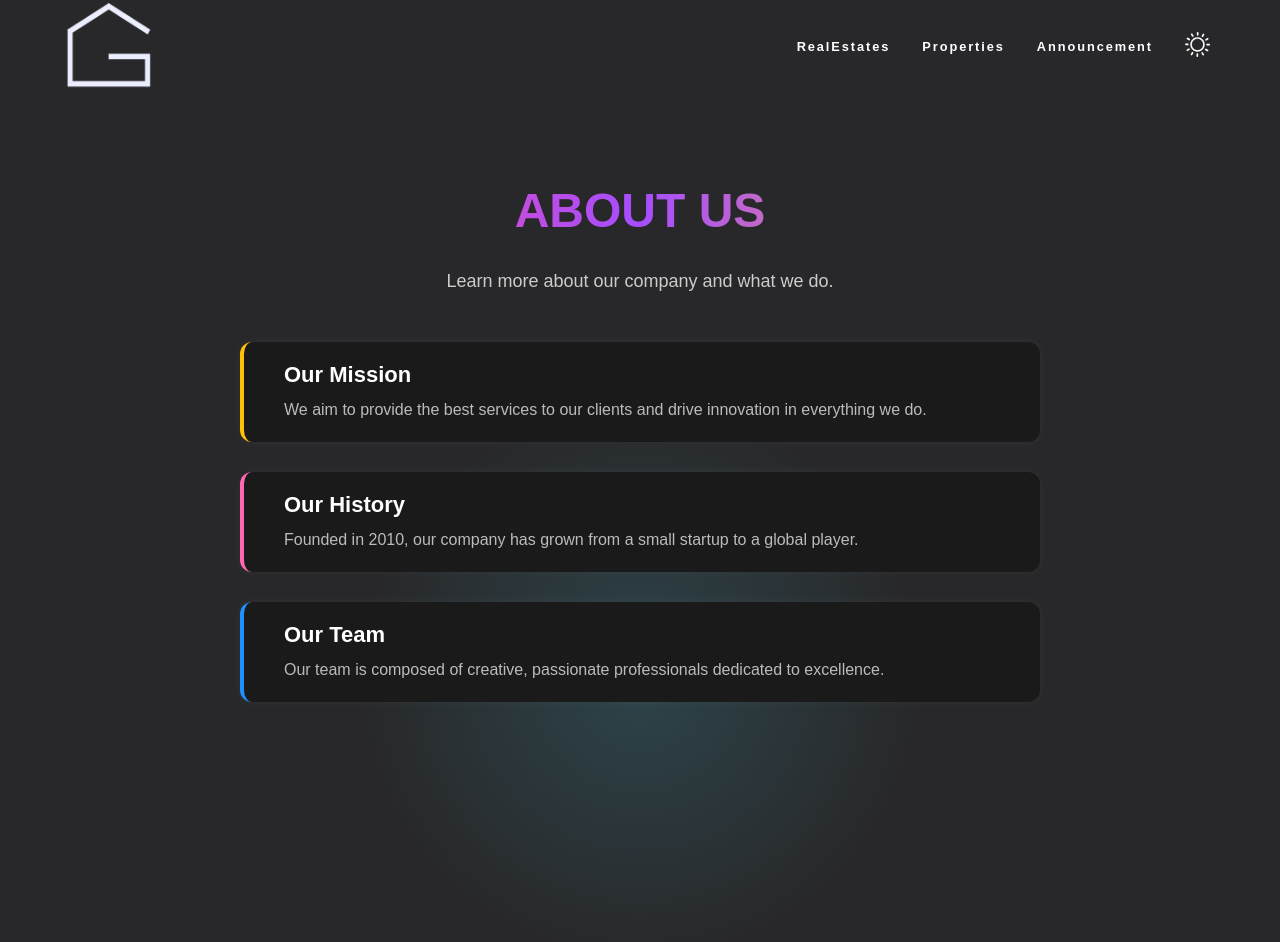
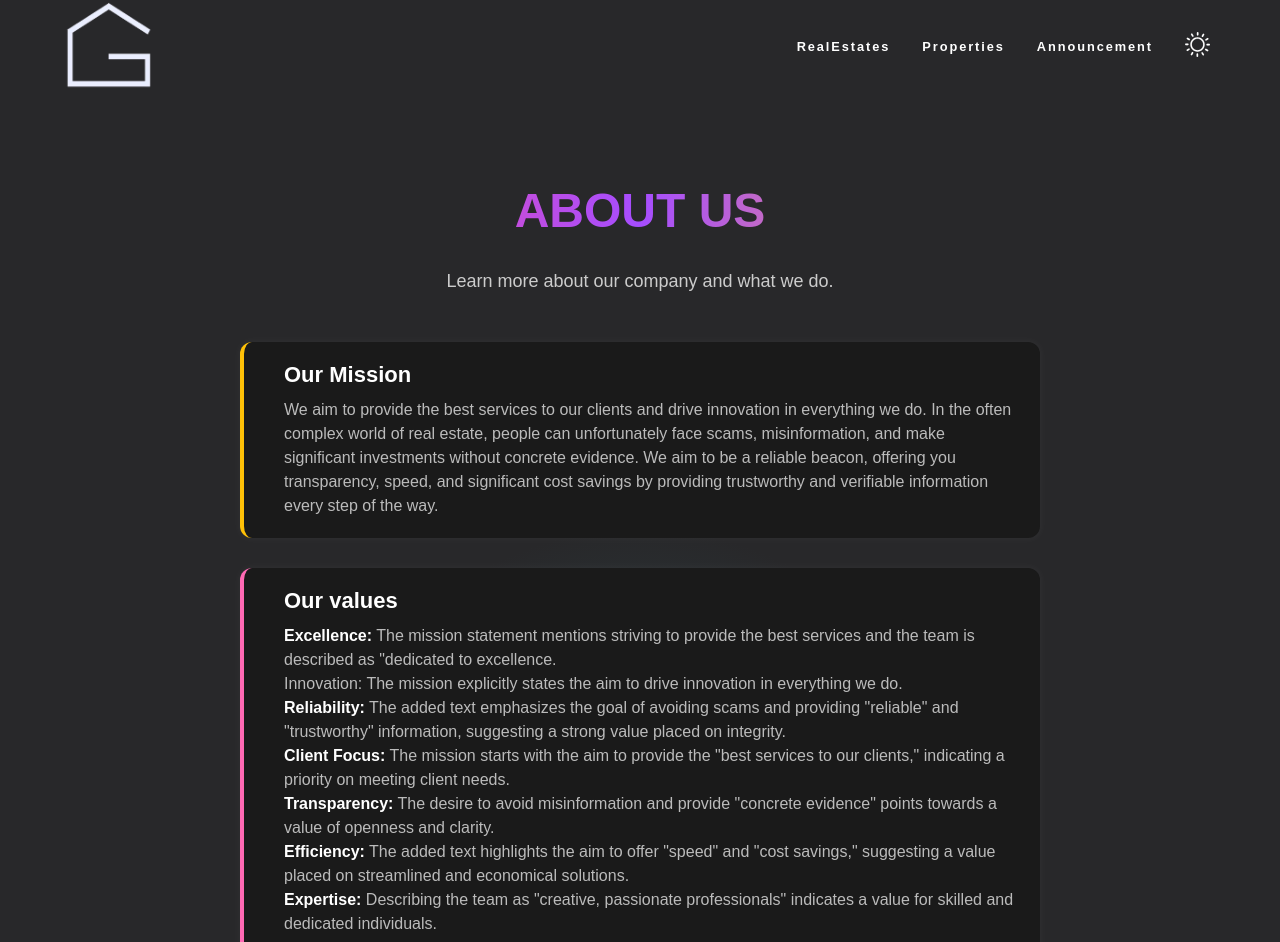
Before and after one commit to eyob333/gojo_app, a React (Vite) app in the folder client/: page /about in a window 1280 px wide. Shown: the top 942 px of the page. Built offline with nearby package versions, Linux system fonts and the light colour scheme; no server answers; a web font is replaced by a local one.

Commit message:
fix: profile.jsx

```diff
--- a/client/src/componets/properties/PropertyProfile.css
+++ b/client/src/componets/properties/PropertyProfile.css
@@ -171,9 +171,6 @@
     padding-top: 0px;
     grid-template-columns: 100%;
   }
-  .properties-details-detail ul p{
-    /* margin-top: 10px; */
-  }
   .properties-deal{
     margin-top: 0;
     padding-top: 10%;
@@ -195,5 +192,4 @@
     padding: 1% 10%;
     max-width: 100%;
   }
-
 }
--- a/client/src/componets/realEstate/Profile.jsx
+++ b/client/src/componets/realEstate/Profile.jsx
@@ -92,11 +92,8 @@ function Profile(){
 
 
                 {isLoading && <Loader />}
-                    { da && da.map( d => {
-                                        if( console.log(d)){
-                                            return <>looks like there is no properties for this realestate</>
-                                        } else{
-                                            return <ShowCard
+
+                { da && da.map( d =>  <ShowCard
                                             key={d._id}
                                             _id={d._id}
                                             name={d.name}
@@ -108,12 +105,11 @@ function Profile(){
                                             bathroom={d.features.bathroom}
                                             path={"properties"}
                                         />
-                                        }
-                                    })
+                                    )
                 }
 
-                { da &&  da.length <= 0  && <>
-                            <p  style={{textAlign: "center", paddingTop: "20px"}}>mmm.... looks like there is no properties for this realestae</p>
+                { da &&  da.length == 0 && <>
+                             <p style={{textAlign: "center", paddingTop: "20px"}}>mmm.... looks like there is no properties for this realestae</p>
                             <Link to={".."}><p style={{textAlign: "center", color: "lightgreen"}}>Go Back</p></Link>
                          </>}
                 </div>
--- a/client/src/componets/realEstate/ProfileCards.jsx
+++ b/client/src/componets/realEstate/ProfileCards.jsx
@@ -10,10 +10,10 @@ function ProfileCards({ name, icon }) {
         <p>properties</p>
         <div className="pic" style={{ backgroundImage: `url(${icon})` }}></div>
         <div className="social">
-          <i className="fab fa-facebook-f">> </i>
-          <i className="fab fa-twitter">></i>
-          <i className="fab fa-instagram">></i>
-          <i className="fab fa-github">></i>
+          <i className="fab fa-facebook-f">{'> '}</i>
+          <i className="fab fa-twitter">{'> '}</i>
+          <i className="fab fa-instagram">{'> '}</i>
+          <i className="fab fa-github">{'> '}</i>
         </div>
         <Link to={name}>
           <button>more</button>
--- a/client/src/pages/AboutUs.jsx
+++ b/client/src/pages/AboutUs.jsx
@@ -16,7 +16,7 @@ const AboutUs = () => {
         <div>
           <h2>Our Mission</h2>
           <p>
-            We aim to provide the best services to our clients and drive innovation in everything we do.
+          We aim to provide the best services to our clients and drive innovation in everything we do. In the often complex world of real estate, people can unfortunately face scams, misinformation, and make significant investments without concrete evidence. We aim to be a reliable beacon, offering you transparency, speed, and significant cost savings by providing trustworthy and verifiable information every step of the way.
           </p>
         </div>
       </div>
@@ -24,9 +24,21 @@ const AboutUs = () => {
       <div className="about-section history">
         <div className="icon"><i className="fas fa-university"></i></div>
         <div>
-          <h2>Our History</h2>
+          <h2>Our values</h2>
           <p>
-            Founded in 2010, our company has grown from a small startup to a global player.
+            <strong>Excellence:</strong> The mission statement mentions striving to provide the best services and the team is described as "dedicated to excellence.
+            <br />
+            Innovation: The mission explicitly states the aim to drive innovation in everything we do.
+            <br />
+            <strong >Reliability:</strong> The added text emphasizes the goal of avoiding scams and providing "reliable" and "trustworthy" information, suggesting a strong value placed on integrity.
+            <br />
+            <strong>Client Focus:</strong> The mission starts with the aim to provide the "best services to our clients," indicating a priority on meeting client needs.
+            <br />
+            <strong>Transparency:</strong> The desire to avoid misinformation and provide "concrete evidence" points towards a value of openness and clarity.
+            <br />
+            <strong>Efficiency:</strong> The added text highlights the aim to offer "speed" and "cost savings," suggesting a value placed on streamlined and economical solutions.
+             <br />
+            <strong>Expertise:</strong> Describing the team as "creative, passionate professionals" indicates a value for skilled and dedicated individuals.
           </p>
         </div>
       </div>
@@ -36,8 +48,8 @@ const AboutUs = () => {
         <div>
           <h2>Our Team</h2>
           <p>
-            Our team is composed of creative, passionate professionals dedicated to excellence.
-          </p>
+          Our strength lies in our collaborative and diverse team, composed of creative
+          and visionary architects who bring innovative design solutions to every project. Their expertise ensures aesthetically pleasing and functionally sound outcomes. Complementing their vision are our dedicated sales professionals, who are passionate about understanding client needs and building lasting relationships based on trust and transparency. Powering our technological edge is our talented group of software engineers, who develop cutting-edge tools and platforms to deliver efficiency, reliability, and seamless experiences for our clients. This synergy between design, client engagement, and technological prowess allows us to provide truly comprehensive and exceptional services.          </p>
         </div>
       </div>
     </div>
--- a/client/src/pages/Realestate.jsx
+++ b/client/src/pages/Realestate.jsx
@@ -39,7 +39,8 @@ function Realestate(){
             <div className="realstae-home">
                 <h2 className="realestate-list-heading">RealEstates</h2>
                 <div className="realestae-body">
-                    { isLoading? <div className="err-load" > <Loader /></div>: data.map( d => {
+                    { isLoading && <div className="err-load" > <Loader /></div>}
+                    { !isLoading && !data.length && data.map( d => {
                             return <ProfileCards key={d._id} name={d.name} icon={d.image_url} />
                     })}
                 </div>
--- a/client/src/pages/pagesCss/about.css
+++ b/client/src/pages/pagesCss/about.css
@@ -52,6 +52,9 @@
     color: #bbb;
     line-height: 1.5;
   }
+  .about-section strong{
+    color: #fff;
+  }
 
   .mission {
     border-color: #ffc107;
--- a/client/src/pages/pagesCss/contact.css
+++ b/client/src/pages/pagesCss/contact.css
@@ -29,7 +29,7 @@
    .contact-info h1 {
     font-size: 2.5em;
     margin-bottom: 20px;
-    color: lightgreen; /* Changed heading color */
+    color: lightgreen /* Changed heading color */
    }
 
    .contact-info p {
@@ -39,7 +39,7 @@
    }
 
    .call-to-action button {
-    background-color: lightgreen;
+    background-color: rgb(128, 245, 128);
     color: #1e272e;
     padding: 15px 30px;
     border: none;
@@ -50,7 +50,8 @@
    }
 
    .call-to-action button:hover {
-    background-color: #9aff81;
+        background-color: #62a152;
+        color: #fff;
    }
 
    /* Responsive Design - Adjustments for smaller screens */
@@ -79,18 +80,25 @@
         display: grid;
         grid-template-columns: 100%;
         align-items: center;
-        justify-content: space-between;
-        padding: 40px;
+        padding: 0;
         background-color: #1e272e00;
         color: #fff;
         font-family: sans-serif; /* Added a default font */
+        margin-top: 40px;
        }
 
     .image-container{
         position: absolute;
         z-index: -1;
-        top: 70px;
-        right: 5;
-        /* width: 50%; */
+        top: 200px;
+        right: 0%;
+        filter:brightness(.5) contrast(1.5);
+        width: 100%;
+        max-width: 80%;
+        visibility: hidden;
     }
+    .content-container {
+        max-width: 100%; /* Allow content to take more width */
+        padding-left: 0; /* Remove left padding */
+        }
    }
```
Lines whose indentation alone changed are shown as unchanged.
